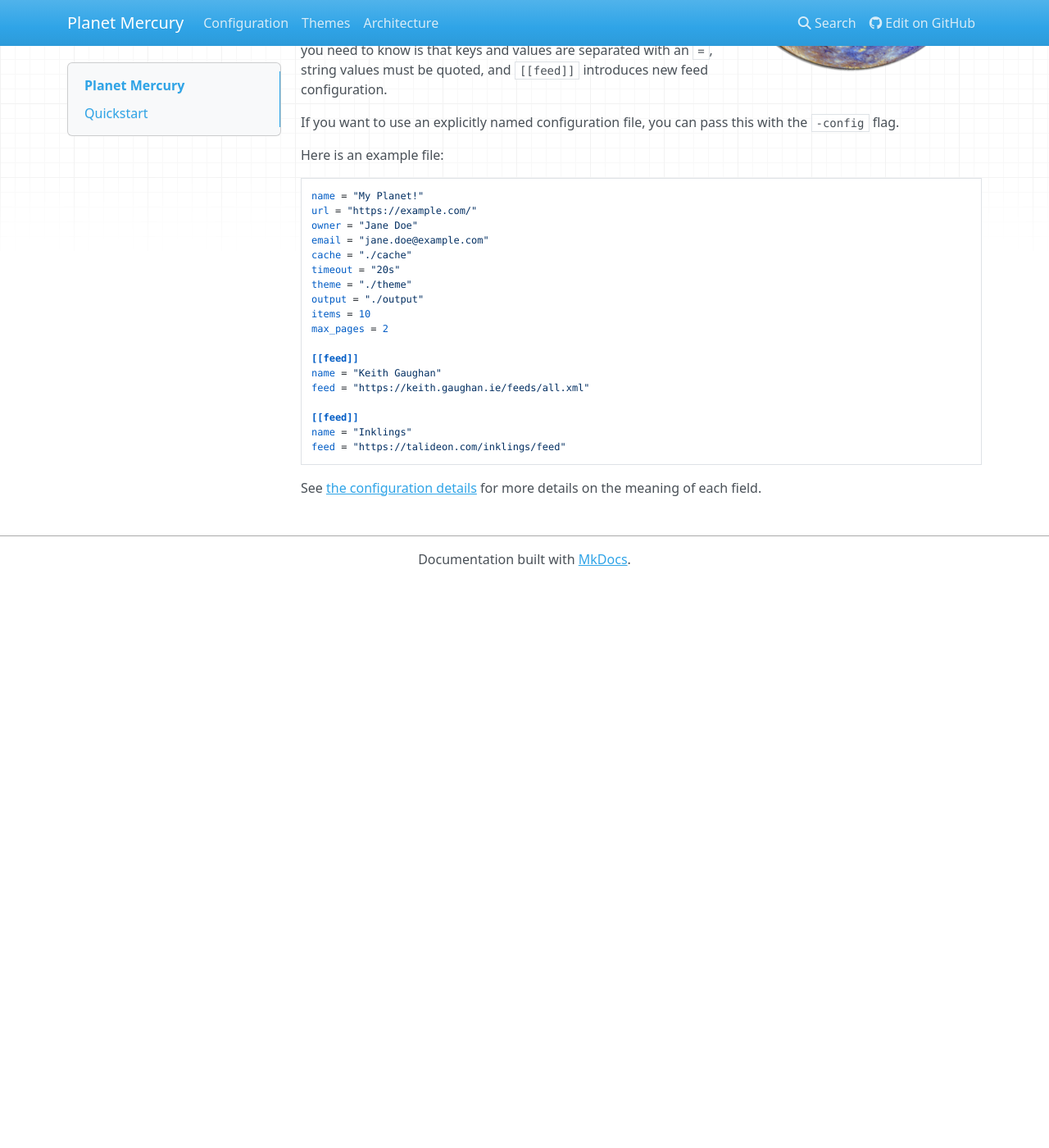
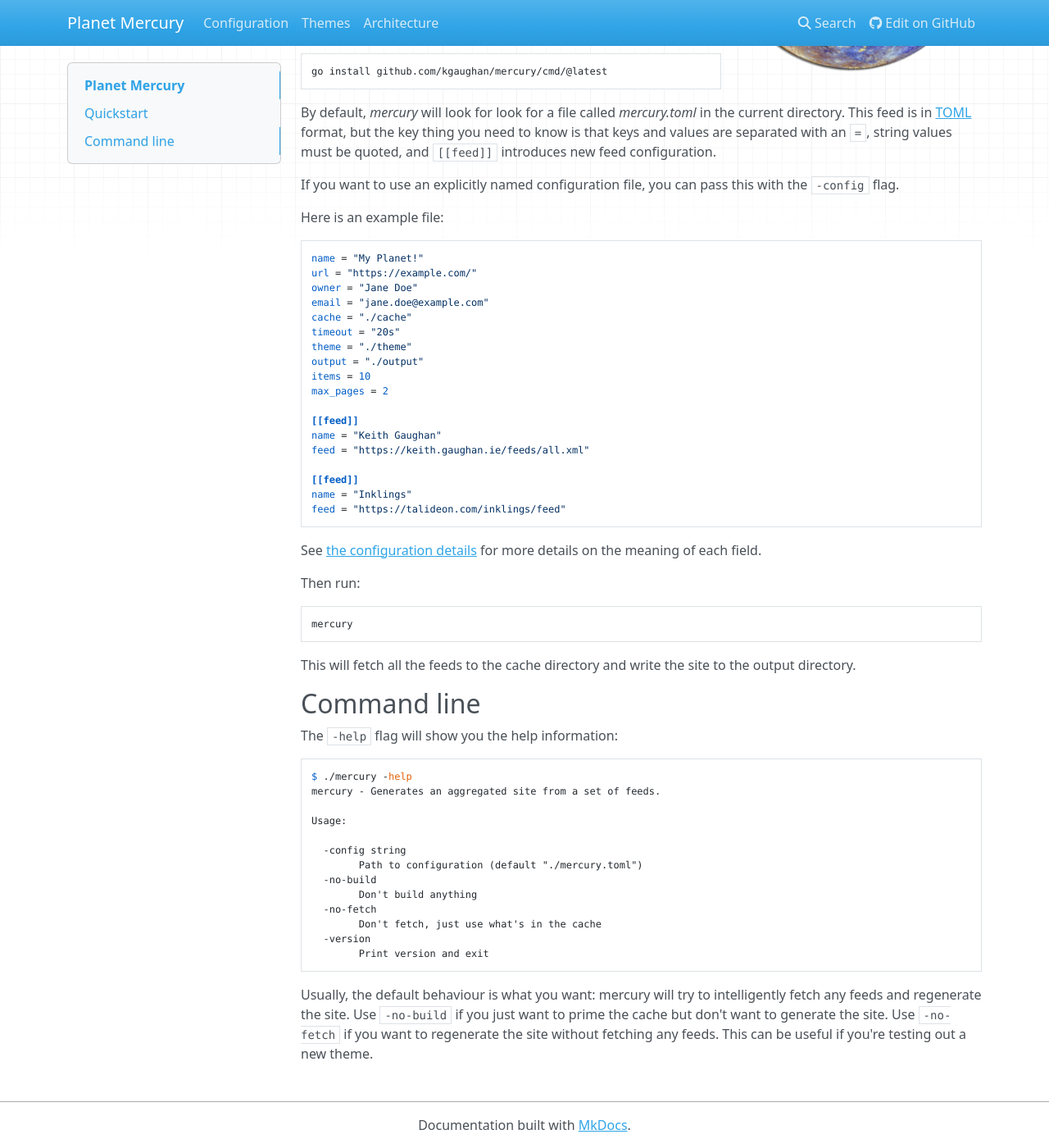
Before and after one commit to kgaughan/mercury, an MkDocs documentation site: the page built from docs/index.md, in a window 1280 px wide and 1400 px high, scrolled down 324 px. Shown: the whole window at 82% size. Built offline with MkDocs 1.6.1, drawn with Linux system fonts in a browser that asks for light colours; nearby versions of some CDN libraries; before the commit the page ends 1034 px from its top, so only the background shows below that.

Commit message:
More quickstart docs (#51)

````diff
--- a/docs/index.md
+++ b/docs/index.md
@@ -7,6 +7,12 @@
 A _planet_ is a kind of feed aggregator. It takes a list of newsfeeds (Atom, RSS, &c.), splices them together, and spits a set of HTML pages and/or a feed.
 
 ## Quickstart
+
+If you have the Go toolchain already configured, you can `go install` the binary:
+
+```console
+go install github.com/kgaughan/mercury/cmd/@latest
+```
 
 By default, _mercury_ will look for look for a file called _mercury.toml_ in the current directory. This feed is in [TOML][] format, but the key thing you need to know is that keys and values are separated with an `=`, string values must be quoted, and `[[feed]]` introduces new feed configuration.
 
@@ -37,4 +43,34 @@
 
 See [the configuration details](configuration.md) for more details on the meaning of each field.
 
+Then run:
+
+```console
+mercury
+```
+
+This will fetch all the feeds to the cache directory and write the site to the output directory.
+
 [TOML]: https://en.wikipedia.org/wiki/TOML
+
+## Command line
+
+The `-help` flag will show you the help information:
+
+```console
+$ ./mercury -help
+mercury - Generates an aggregated site from a set of feeds.
+
+Usage:
+
+  -config string
+        Path to configuration (default "./mercury.toml")
+  -no-build
+        Don't build anything
+  -no-fetch
+        Don't fetch, just use what's in the cache
+  -version
+        Print version and exit
+```
+
+Usually, the default behaviour is what you want: mercury will try to intelligently fetch any feeds and regenerate the site. Use `-no-build` if you just want to prime the cache but don't want to generate the site. Use `-no-fetch` if you want to regenerate the site without fetching any feeds. This can be useful if you're testing out a new theme.
````
Also changed, not shown: README.md (+3 -1 lines).
